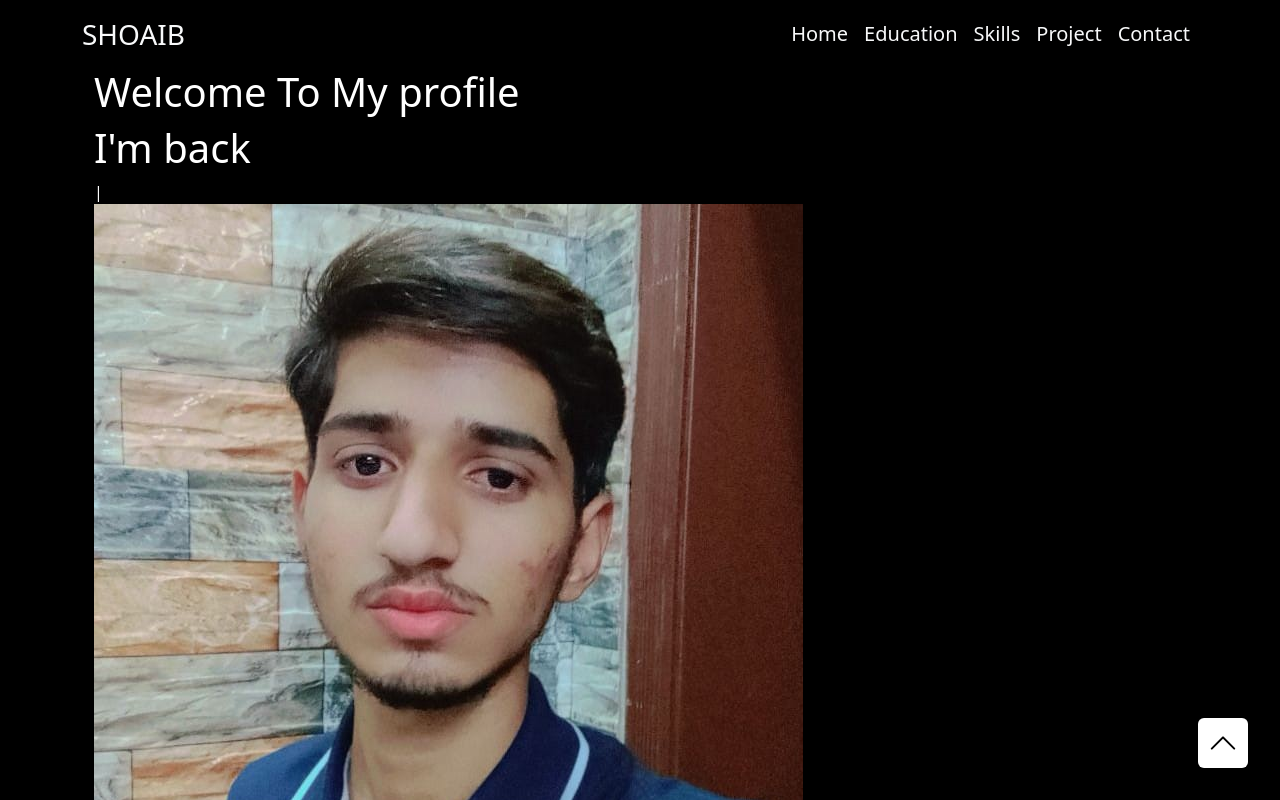
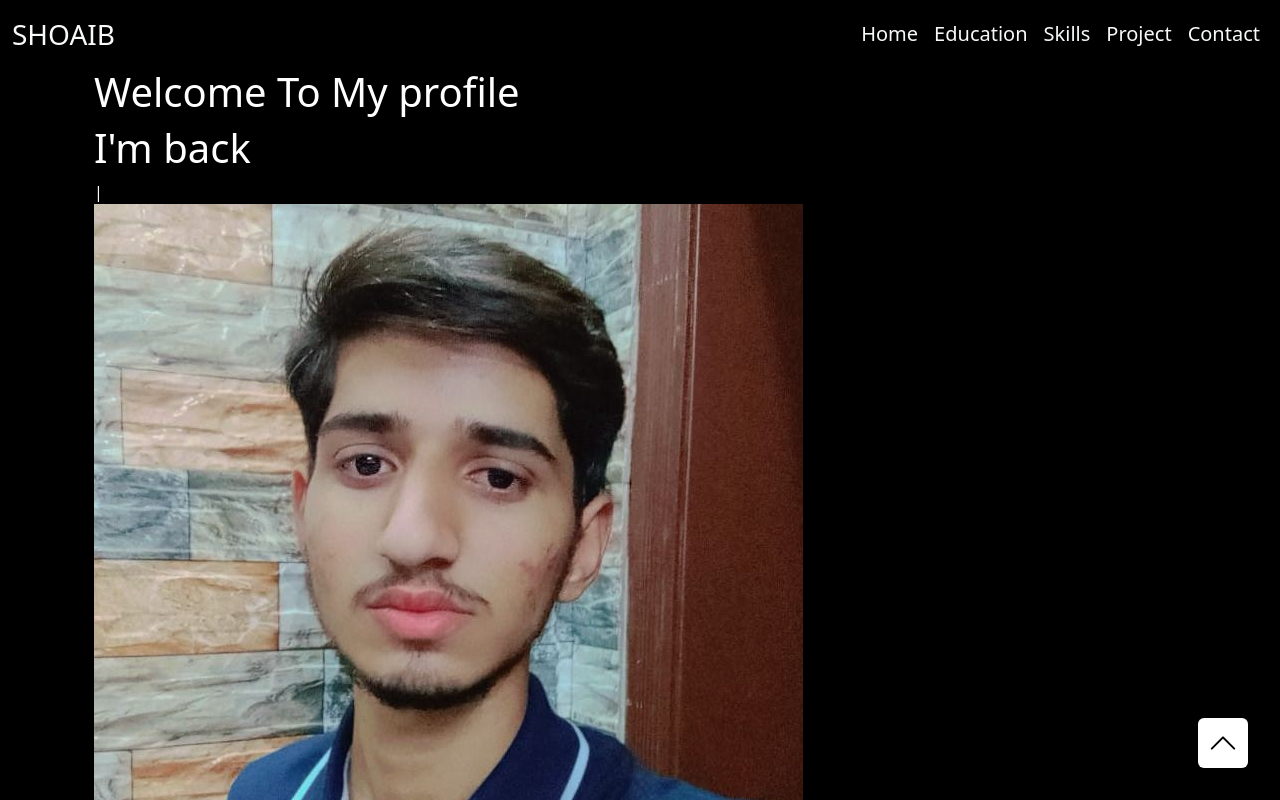
Before and after one commit to alialishoaibali1254/MShoaibDEV, a React (Vite) app: page / in a window 1280 px wide. Shown: the top 800 px of the page. Built offline with nearby package versions, Linux system fonts and the light colour scheme.

Commit message:
Update Navbar.jsx

```diff
--- a/src/components/Navbar.jsx
+++ b/src/components/Navbar.jsx
@@ -4,7 +4,7 @@ const Navbar = () => {
   return (
     <>
       <nav className="navbar navbar-expand-lg navbar-dark bg-transparent">
-        <div className="container">
+        <div className="container-fluid">
           <a className="navbar-brand text-light fs-3" href="#home">SHOAIB</a>
           <button className="navbar-toggler" type="button" data-bs-toggle="collapse" data-bs-target="#navbarNav" aria-controls="navbarNav" aria-expanded="false" aria-label="Toggle navigation">
             <span className="navbar-toggler-icon"></span>
```
